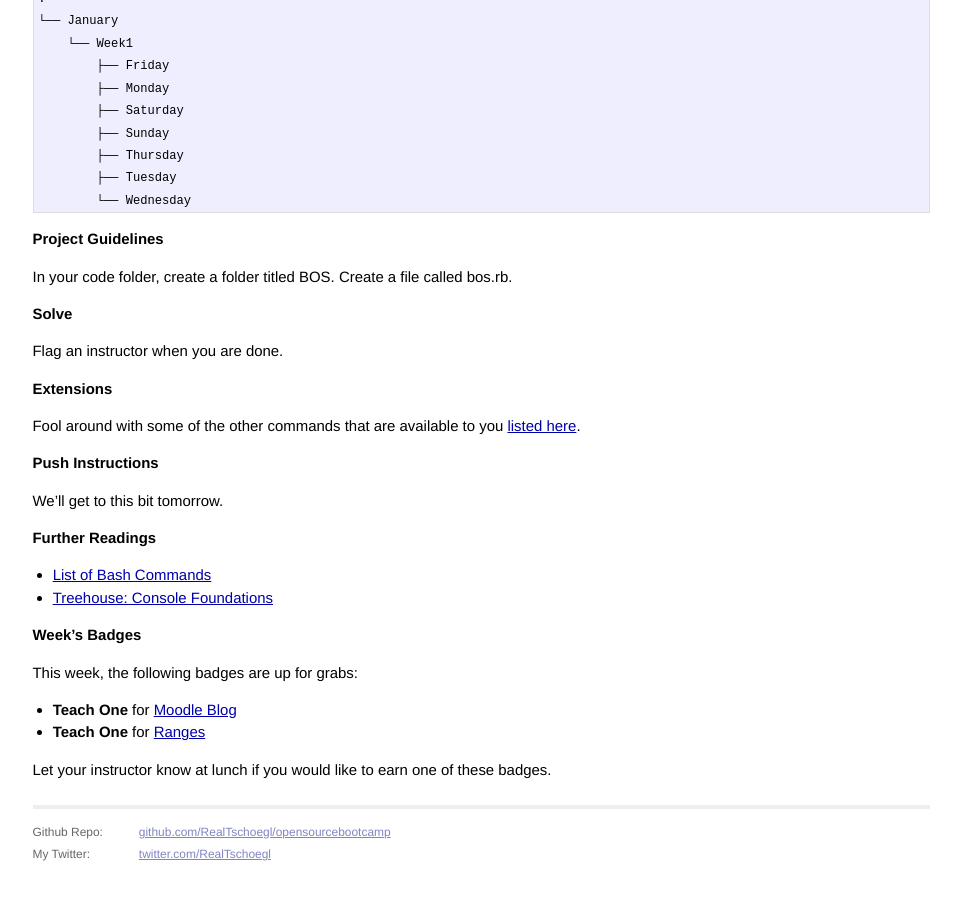
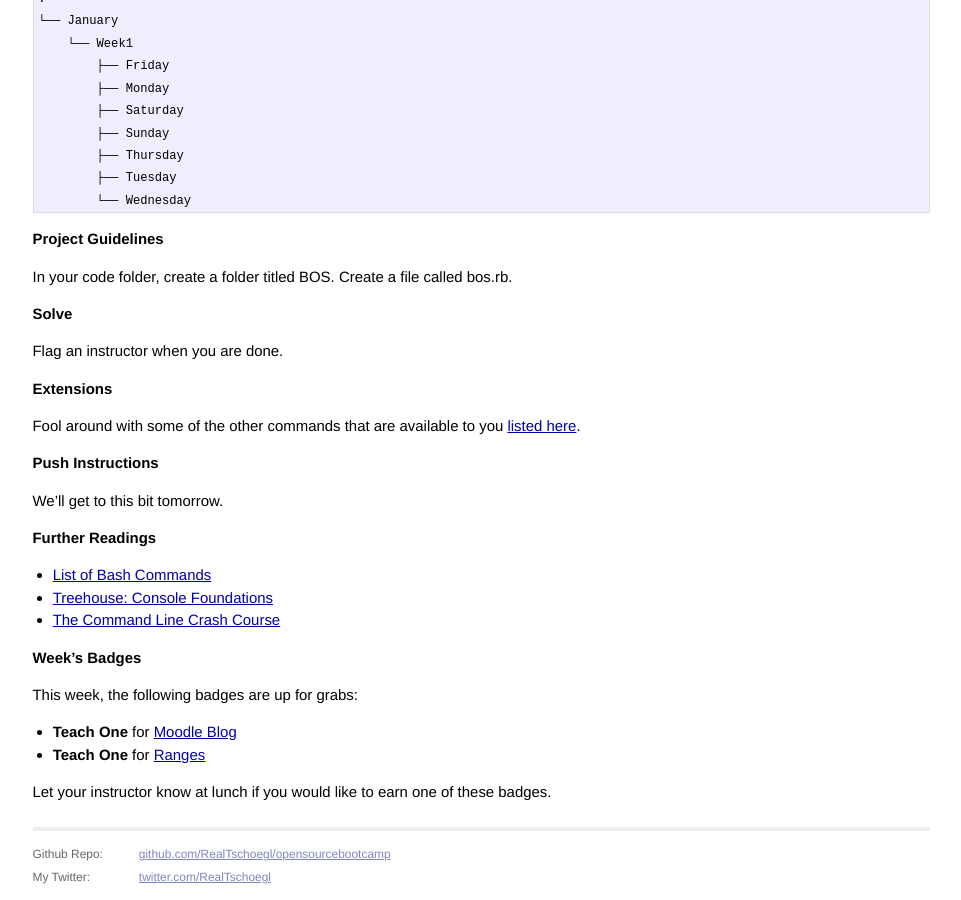
Before and after one commit to RealTschoegl/opensourcebootcamp, a Jekyll site: the page built from _posts/2014-03-03-lesson-the-terminal.markdown, in a window 1280 px wide and 900 px high, scrolled down 3864 px. Shown: the whole window, without its empty margins (159-1120 px from the left). Built offline with Jekyll 4.4.1, drawn with Linux system fonts in a browser that asks for light colours; Markdown is read by kramdown in place of the engine named in the settings; before the commit the page ends 4742 px from its top, so only the background shows below that.

Commit message:
Updated 2014-03-03-lesson-the-terminal.markdown

```diff
--- a/_posts/2014-03-03-lesson-the-terminal.markdown
+++ b/_posts/2014-03-03-lesson-the-terminal.markdown
@@ -237,6 +237,7 @@ We'll get to this bit tomorrow.
 
 * [List of Bash Commands](http://ss64.com/bash/)
 * [Treehouse: Console Foundations](http://teamtreehouse.com/library/console-foundations-2)
+* [The Command Line Crash Course](http://cli.learncodethehardway.org/book/)
 
 ## Week's Badges
 
```
